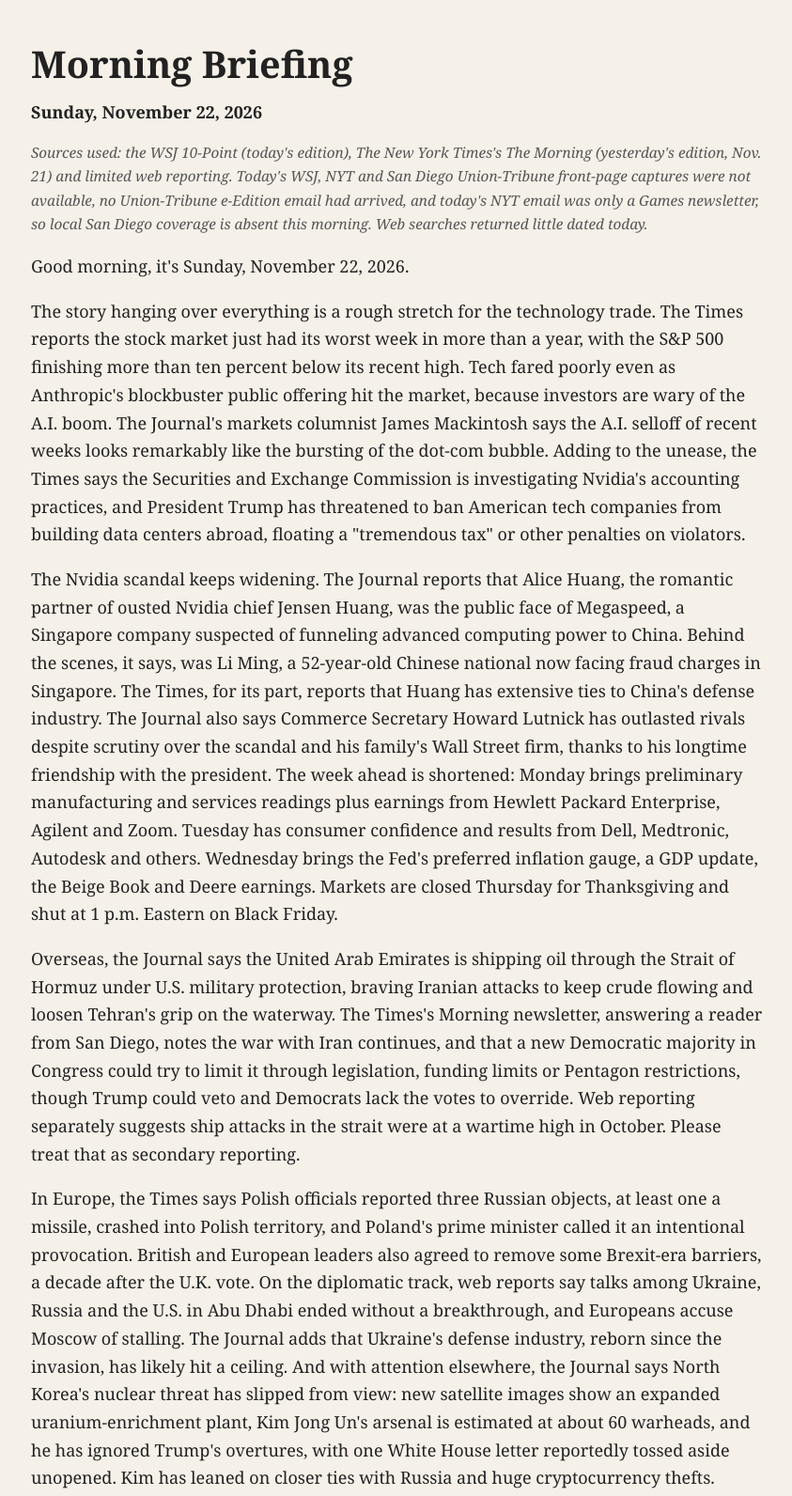
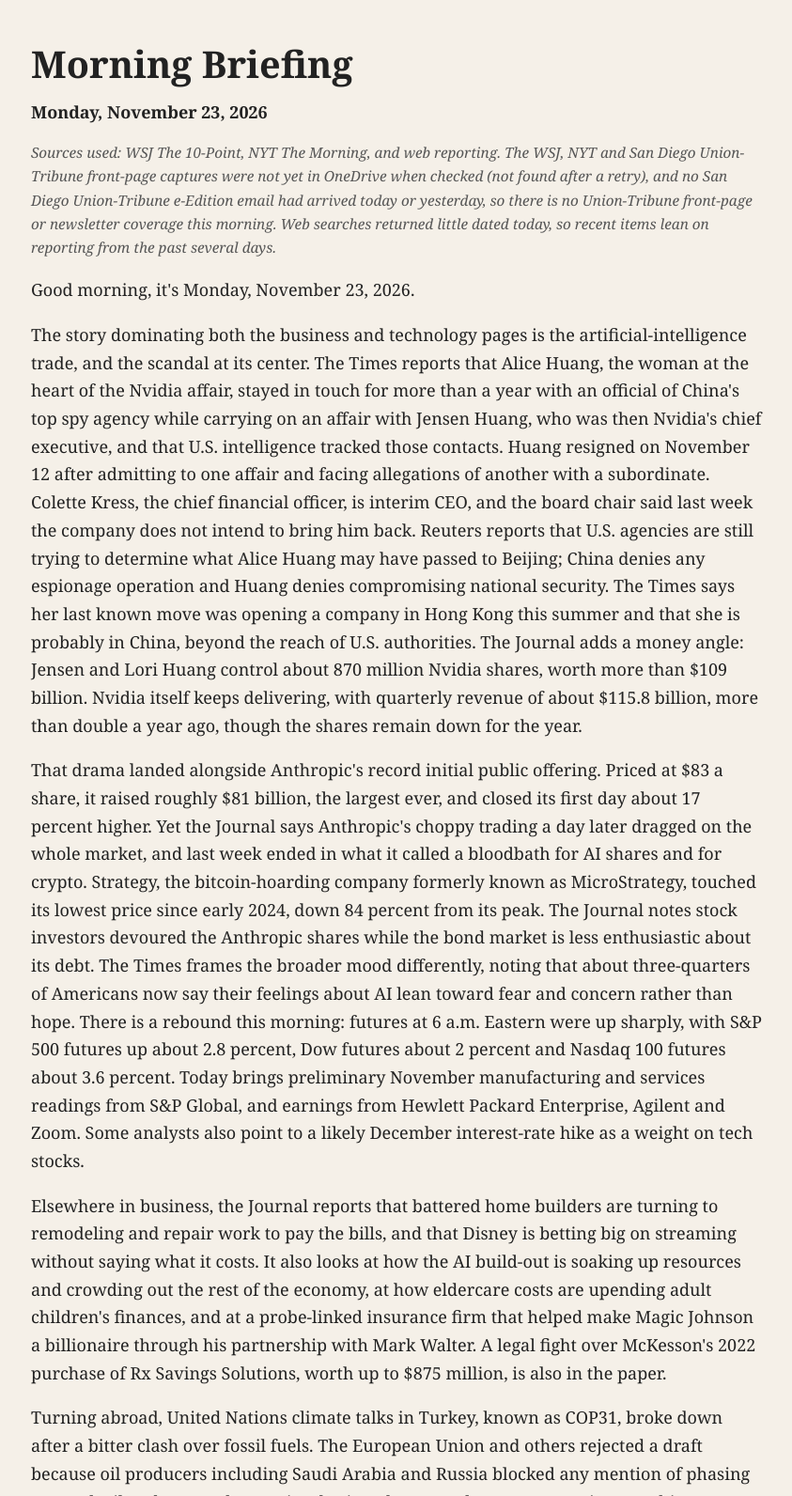
Before and after one commit to olegfishel/newsletter, a plain HTML site: page index.html in a window 1280 px wide. Shown: the top 1592 px of the page at 94% size, without its empty margins (217-1060 px from the left). Drawn offline with Linux system fonts and the light colour scheme.

Commit message:
Morning briefing 2026-11-23

```diff
--- a/index.html
+++ b/index.html
@@ -4,7 +4,7 @@
 <meta charset="utf-8">
 <meta name="viewport" content="width=device-width,initial-scale=1">
 <meta name="robots" content="noindex,nofollow">
-<title>Morning Briefing - Sunday, November 22, 2026</title>
+<title>Morning Briefing - Monday, November 23, 2026</title>
 <style>
 :root{--bg:#f5f0e8;--fg:#222;--mut:#555}
 @media (prefers-color-scheme: dark){:root{--bg:#1d1a16;--fg:#e8e2d6;--mut:#b5ad9d}}
@@ -19,16 +19,17 @@ article{font-family:Georgia,serif;font-size:18px;line-height:1.65;max-width:780p
 <body>
 <article>
 <h1 class="masthead">Morning Briefing</h1>
-<p class="dateline">Sunday, November 22, 2026</p>
-<p class="source-note">Sources used: the WSJ 10-Point (today's edition), The New York Times's The Morning (yesterday's edition, Nov. 21) and limited web reporting. Today's WSJ, NYT and San Diego Union-Tribune front-page captures were not available, no Union-Tribune e-Edition email had arrived, and today's NYT email was only a Games newsletter, so local San Diego coverage is absent this morning. Web searches returned little dated today.</p>
-<p class="lede">Good morning, it's Sunday, November 22, 2026.</p>
-<p>The story hanging over everything is a rough stretch for the technology trade. The Times reports the stock market just had its worst week in more than a year, with the S&amp;P 500 finishing more than ten percent below its recent high. Tech fared poorly even as Anthropic's blockbuster public offering hit the market, because investors are wary of the A.I. boom. The Journal's markets columnist James Mackintosh says the A.I. selloff of recent weeks looks remarkably like the bursting of the dot-com bubble. Adding to the unease, the Times says the Securities and Exchange Commission is investigating Nvidia's accounting practices, and President Trump has threatened to ban American tech companies from building data centers abroad, floating a "tremendous tax" or other penalties on violators.</p>
-<p>The Nvidia scandal keeps widening. The Journal reports that Alice Huang, the romantic partner of ousted Nvidia chief Jensen Huang, was the public face of Megaspeed, a Singapore company suspected of funneling advanced computing power to China. Behind the scenes, it says, was Li Ming, a 52-year-old Chinese national now facing fraud charges in Singapore. The Times, for its part, reports that Huang has extensive ties to China's defense industry. The Journal also says Commerce Secretary Howard Lutnick has outlasted rivals despite scrutiny over the scandal and his family's Wall Street firm, thanks to his longtime friendship with the president. The week ahead is shortened: Monday brings preliminary manufacturing and services readings plus earnings from Hewlett Packard Enterprise, Agilent and Zoom. Tuesday has consumer confidence and results from Dell, Medtronic, Autodesk and others. Wednesday brings the Fed's preferred inflation gauge, a GDP update, the Beige Book and Deere earnings. Markets are closed Thursday for Thanksgiving and shut at 1 p.m. Eastern on Black Friday.</p>
-<p>Overseas, the Journal says the United Arab Emirates is shipping oil through the Strait of Hormuz under U.S. military protection, braving Iranian attacks to keep crude flowing and loosen Tehran's grip on the waterway. The Times's Morning newsletter, answering a reader from San Diego, notes the war with Iran continues, and that a new Democratic majority in Congress could try to limit it through legislation, funding limits or Pentagon restrictions, though Trump could veto and Democrats lack the votes to override. Web reporting separately suggests ship attacks in the strait were at a wartime high in October. Please treat that as secondary reporting.</p>
-<p>In Europe, the Times says Polish officials reported three Russian objects, at least one a missile, crashed into Polish territory, and Poland's prime minister called it an intentional provocation. British and European leaders also agreed to remove some Brexit-era barriers, a decade after the U.K. vote. On the diplomatic track, web reports say talks among Ukraine, Russia and the U.S. in Abu Dhabi ended without a breakthrough, and Europeans accuse Moscow of stalling. The Journal adds that Ukraine's defense industry, reborn since the invasion, has likely hit a ceiling. And with attention elsewhere, the Journal says North Korea's nuclear threat has slipped from view: new satellite images show an expanded uranium-enrichment plant, Kim Jong Un's arsenal is estimated at about 60 warheads, and he has ignored Trump's overtures, with one White House letter reportedly tossed aside unopened. Kim has leaned on closer ties with Russia and huge cryptocurrency thefts.</p>
-<p>Back home, the Journal says Homeland Security Secretary Markwayne Mullin is struggling to steady an agency in crisis, and missteps have renewed calls inside the administration to replace him. The Times reports an internal watchdog found ICE went too far last year in loosening training standards to hire more officers, and ICE agents detained a Chinese-born Princeton neuroscientist as she traveled home from a conference. Federal watchdog lawyers also opened, then backed off, an inquiry into possible fraud around Trump's memecoin, fearing the government would kill it. Texas Attorney General Ken Paxton, after losing his Senate bid, has dropped a number of high-profile suits against political opponents. Mexico captured a drug kingpin who was among the F.B.I.'s ten most wanted fugitives. A Missouri court approved a $7.25 billion settlement ending tens of thousands of Roundup cancer lawsuits against Bayer.</p>
-<p>After a week of technology outages, the Journal offers tips for preparing for the next bank outage and avoiding scammers exploiting the chaos. In science, a Times item says an Anthropic mathematician claims, with help from A.I., to have proven the Riemann hypothesis. A new federal survey shows a substantial drop in new science Ph.D. students at major research universities. And in the Journal's look at aging, baby boomers, whose collective wealth tops $97 trillion, are rewriting old age as the oldest turn 80, traveling, staying active and even buying bigger homes. Not everyone can afford it.</p>
-<p>Culture and sports: Grand Theft Auto VI, set in a fictional Miami, is out. The Hunger Games prequel gets a lukewarm review from the Times. The Journal wonders whether James Bond will trade his Omega for a Jaeger-LeCoultre. In football, the Vikings face the 49ers in Mexico City tonight at 8:20 Eastern, at 7,300 feet of altitude, a matchup of the league's best offense against its stingiest defense. A San Diego sports and local rundown was not available this morning.</p>
+<p class="dateline">Monday, November 23, 2026</p>
+<p class="source-note">Sources used: WSJ The 10-Point, NYT The Morning, and web reporting. The WSJ, NYT and San Diego Union-Tribune front-page captures were not yet in OneDrive when checked (not found after a retry), and no San Diego Union-Tribune e-Edition email had arrived today or yesterday, so there is no Union-Tribune front-page or newsletter coverage this morning. Web searches returned little dated today, so recent items lean on reporting from the past several days.</p>
+<p class="lede">Good morning, it's Monday, November 23, 2026.</p>
+<p>The story dominating both the business and technology pages is the artificial-intelligence trade, and the scandal at its center. The Times reports that Alice Huang, the woman at the heart of the Nvidia affair, stayed in touch for more than a year with an official of China's top spy agency while carrying on an affair with Jensen Huang, who was then Nvidia's chief executive, and that U.S. intelligence tracked those contacts. Huang resigned on November 12 after admitting to one affair and facing allegations of another with a subordinate. Colette Kress, the chief financial officer, is interim CEO, and the board chair said last week the company does not intend to bring him back. Reuters reports that U.S. agencies are still trying to determine what Alice Huang may have passed to Beijing; China denies any espionage operation and Huang denies compromising national security. The Times says her last known move was opening a company in Hong Kong this summer and that she is probably in China, beyond the reach of U.S. authorities. The Journal adds a money angle: Jensen and Lori Huang control about 870 million Nvidia shares, worth more than $109 billion. Nvidia itself keeps delivering, with quarterly revenue of about $115.8 billion, more than double a year ago, though the shares remain down for the year.</p>
+<p>That drama landed alongside Anthropic's record initial public offering. Priced at $83 a share, it raised roughly $81 billion, the largest ever, and closed its first day about 17 percent higher. Yet the Journal says Anthropic's choppy trading a day later dragged on the whole market, and last week ended in what it called a bloodbath for AI shares and for crypto. Strategy, the bitcoin-hoarding company formerly known as MicroStrategy, touched its lowest price since early 2024, down 84 percent from its peak. The Journal notes stock investors devoured the Anthropic shares while the bond market is less enthusiastic about its debt. The Times frames the broader mood differently, noting that about three-quarters of Americans now say their feelings about AI lean toward fear and concern rather than hope. There is a rebound this morning: futures at 6 a.m. Eastern were up sharply, with S&amp;P 500 futures up about 2.8 percent, Dow futures about 2 percent and Nasdaq 100 futures about 3.6 percent. Today brings preliminary November manufacturing and services readings from S&amp;P Global, and earnings from Hewlett Packard Enterprise, Agilent and Zoom. Some analysts also point to a likely December interest-rate hike as a weight on tech stocks.</p>
+<p>Elsewhere in business, the Journal reports that battered home builders are turning to remodeling and repair work to pay the bills, and that Disney is betting big on streaming without saying what it costs. It also looks at how the AI build-out is soaking up resources and crowding out the rest of the economy, at how eldercare costs are upending adult children's finances, and at a probe-linked insurance firm that helped make Magic Johnson a billionaire through his partnership with Mark Walter. A legal fight over McKesson's 2022 purchase of Rx Savings Solutions, worth up to $875 million, is also in the paper.</p>
+<p>Turning abroad, United Nations climate talks in Turkey, known as COP31, broke down after a bitter clash over fossil fuels. The European Union and others rejected a draft because oil producers including Saudi Arabia and Russia blocked any mention of phasing out coal, oil and gas. In the war in Ukraine, the Journal reports a Russian warship was sunk at a Libyan port, and the Times says Ukraine claims strikes on two Russian ships near Libya with naval drones, showing its reach well beyond the battlefield. In Israel, political leaders, including the man seeking to replace Benjamin Netanyahu, denounced what they called Jewish terrorism after violent raids on Palestinian villages in the West Bank. In Indonesia, rescuers are still working after a fire tore through a candy factory; 26 bags of human remains have gone to hospitals for identification. The Journal also notes that high-profile arrests suggest the ground is shifting beneath crime lords sheltering in the United Arab Emirates. The Times adds a Taiwanese comedian was attacked, possibly for mocking Xi Jinping.</p>
+<p>In U.S. politics, Democrats are planning 12 presidential primary debates for 2028, with the first in June, according to the Democratic National Committee. In North Carolina, former journalist Chuck Hubbard defeated 11-term Republican Representative Virginia Foxx, helping Democrats secure their largest House majority in a national election in three decades. The Journal's lead feature profiles incoming Michigan Senator Abdul El-Sayed, who helped ignite a challenge to Chuck Schumer; about half a dozen Democratic senators back Chris Van Hollen's long-shot bid for leader ahead of the December 1 vote. The Journal's opinion page says new White House chief of staff Stephen Miller has dropped the nomination of Heidi Overton to run the FDA. The Times's opinion writers argue Democrats should seize on the MAHA movement, and that the midterms opened the door to rethinking the Electoral College.</p>
+<p>Other national news: heavy rain and damaging winds are expected across much of the country this week, threatening Thanksgiving travel, and Delta delayed some flights over a weight-and-balance system problem. A 58-year-old woman has lived a year with a pig's kidney without serious complications, a transplant milestone. A Virginia school district is closing for a week after finding more than 500 employees lacked proper background checks amid child sex abuse allegations. Screwworm cases are up in the Southwest, though the agriculture secretary says cattle supplies are not threatened. Chicago's rats and Tamagotchis, now 30 years old and popular again, round out the lighter side.</p>
+<p>In sports, the Times reports that pitcher Tarik Skubal agreed to a record nine-year, $450 million deal with the New York Mets. The Red Wings will trade Dylan Larkin to the Canadiens, ending a five-month standoff. And the Giants beat first-place Jacksonville in the NFL's Week 11.</p>
+<p>From San Diego, the Union-Tribune front page was unavailable this morning, but local reporting from recent days says the City Council approved the $4.2 billion Midway Rising arena and housing plan, the Pacific Surfliner is in line for more than $150 million in federal rail grants, and local gas prices have reached their highest level since October 2022.</p>
 <p class="signoff">That's your briefing for this morning.</p>
 </article>
 </body>
```
